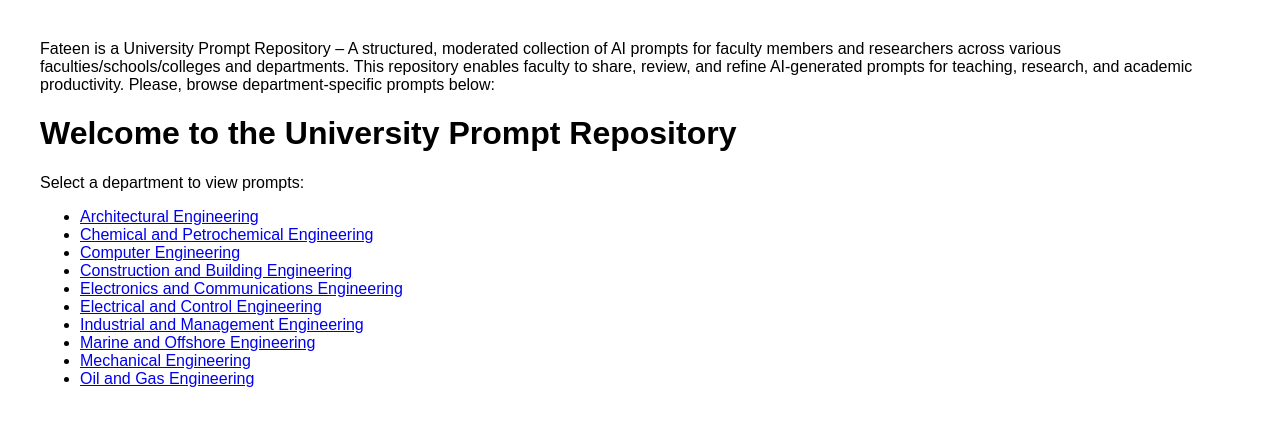
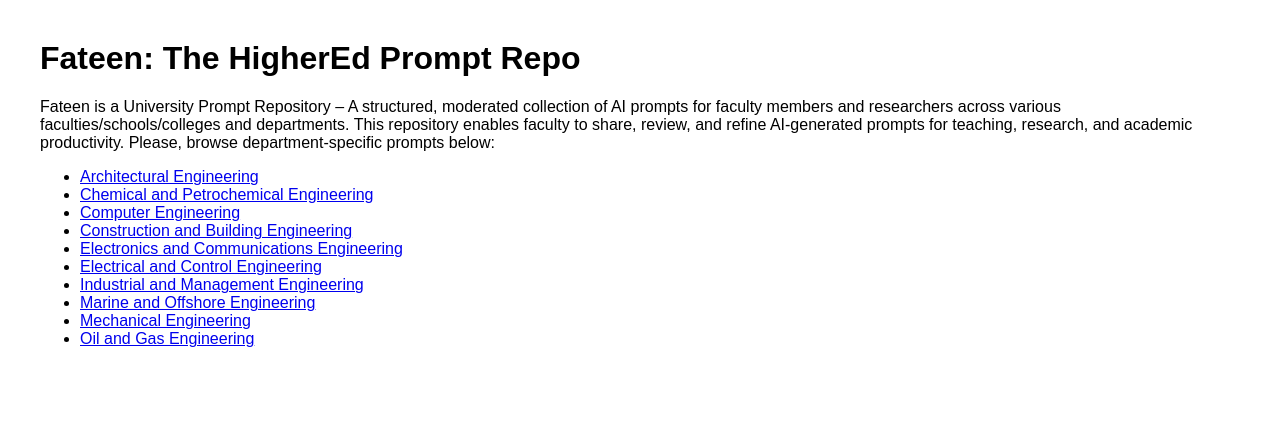
Before and after one commit to alkabbany/fateen-higher-ed-prompt-repo, a plain HTML site: page index.html in a window 1280 px wide. Drawn offline with Linux system fonts and the light colour scheme.

Commit message:
Update index.html

```diff
--- a/index.html
+++ b/index.html
@@ -6,11 +6,6 @@
     <meta charset="UTF-8">
     <meta name="viewport" content="width=device-width, initial-scale=1.0">
     <title>Fateen: The HigherEd Prompt Repo</title>
-    <p>
-      Fateen is a University Prompt Repository – A structured, moderated collection of AI prompts for faculty members and researchers across various faculties/schools/colleges and departments. This repository enables faculty to share, review, and refine AI-generated prompts for teaching, research, and academic productivity.
-
-Please, browse department-specific prompts below:
-    </p>
 
     <!-- Favicon -->
     <link rel="icon" href="/favicon.ico" type="image/x-icon">
@@ -23,8 +18,11 @@ Please, browse department-specific prompts below:
     </style>
 </head>
 <body>
-    <h1>Welcome to the University Prompt Repository</h1>
-    <p>Select a department to view prompts:</p>
+    <h1>Fateen: The HigherEd Prompt Repo</h1>
+    <p>
+      Fateen is a University Prompt Repository – A structured, moderated collection of AI prompts for faculty members and researchers across various faculties/schools/colleges and departments. This repository enables faculty to share, review, and refine AI-generated prompts for teaching, research, and academic productivity.
+      Please, browse department-specific prompts below:
+    </p>
 
     <ul>
         <li><a href="engineering-architectural.md">Architectural Engineering</a></li>
```
